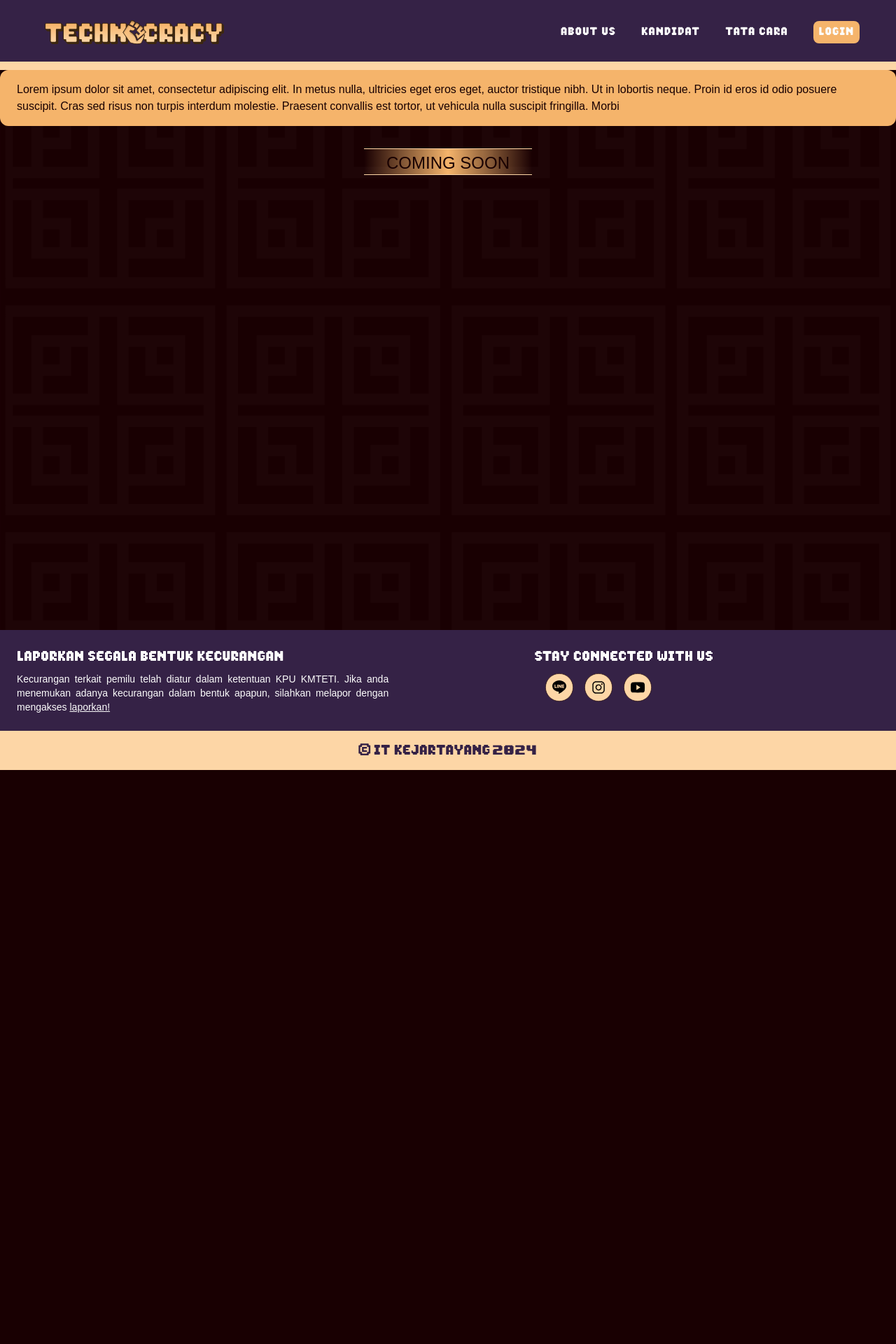
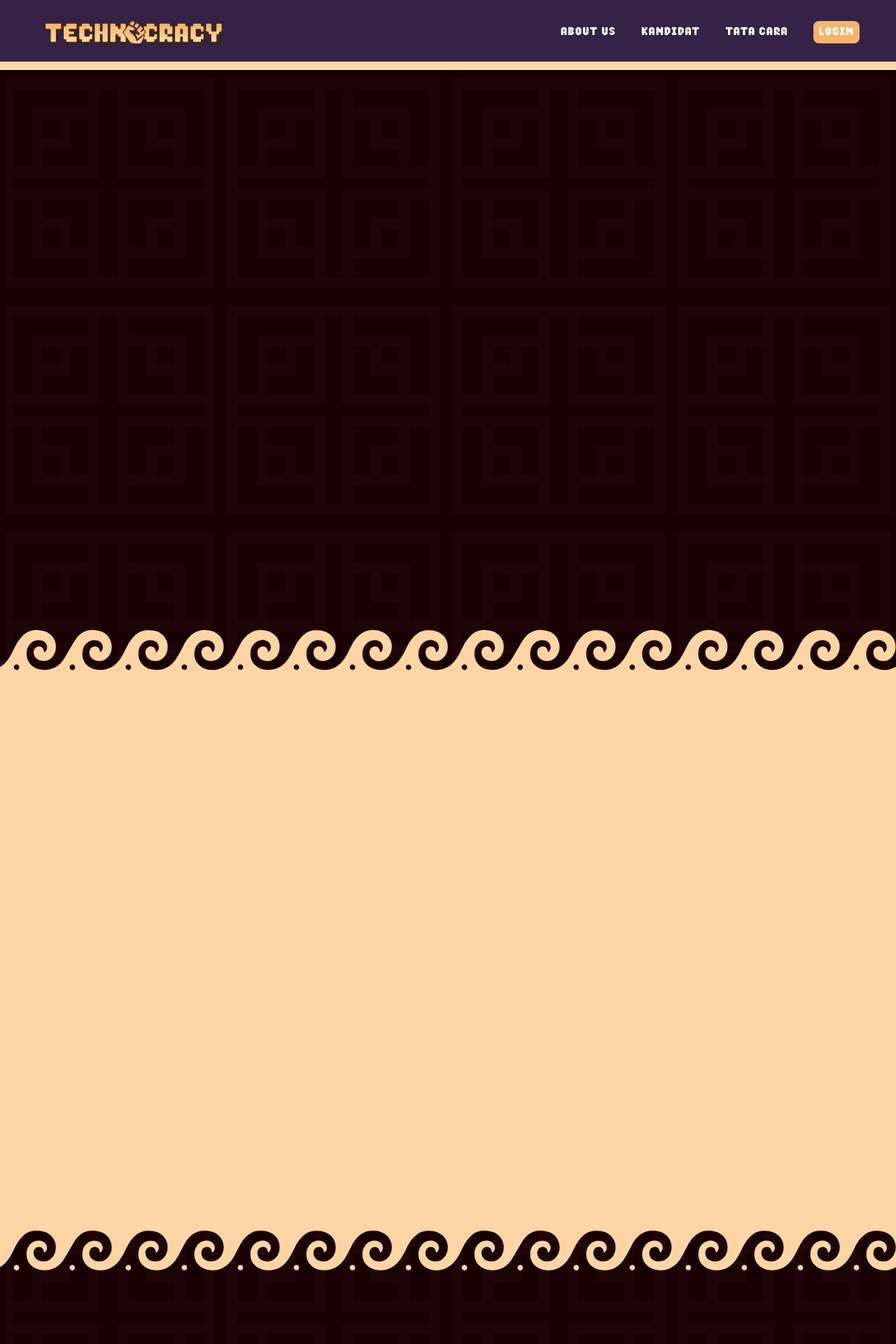
Before and after one commit to IT-KPUKMTETI2024-KejarTayangEdition/KPU-KMTETI-2024, a Next.js app: page / in a window 1280 px wide. Shown: the top 1920 px of the page at 70% size. Before the commit the page ends 1100 px from the top, so only its background shows below. Built offline with nearby package versions, Linux system fonts and the light colour scheme; no server answers; a web font is replaced by a local one.

Commit message:
Add: Image Background for Landing Page

```diff
--- a/app/page.js
+++ b/app/page.js
@@ -1,9 +1,29 @@
 import {Welcome} from "@/modules/home";
+import Image from "next/image";
+import imgTop from "../common/constant/landing-page/top.svg"
+import imgBottom from "../common/constant/landing-page/bottom.svg"
 
 export default function Home() {
+  const preventImageDrag = {'user-drag' : 'none', '-webkit-user-drag' : 'none'}
   return (
     <div className="flex flex-col">
-      <Welcome />
+      {/* Section 1 */}
+      <div className="w-full min-h-screen">
+
+      </div>
+
+      {/* Section 2 */}
+      <div className="w-full min-h-screen flex flex-col">
+        <Image src={imgTop} className="" style={preventImageDrag} />
+        <div className="bg-primary-light -mt-[1px] block m-0 w-full min-h-screen">
+        </div>
+        <Image src={imgBottom} className="" style={preventImageDrag} />
+      </div>
+
+      {/* Section 3 */}
+      <div className="w-full min-h-screen">
+
+      </div>
     </div>
   );
 }
--- a/tailwind.config.js
+++ b/tailwind.config.js
@@ -9,7 +9,9 @@
   theme: {
     extend: {
       backgroundImage: {
-        'main-pattern' : "url('../common/constant/background-pattern.svg')"
+        'main-pattern' : "url('../common/constant/background-pattern.svg')",
+        'landing-top' : "url(../common/constant/landing-page/top.svg)",
+        'landing-bottom' : "url(../common/constant/landing-page/bottom.svg)"
       },
       colors: {
         "primary-light": "rgb(253 214 166)",
```
Also changed, not shown: common/constant/landing-page/bottom.svg (added), common/constant/landing-page/top.svg (added).
